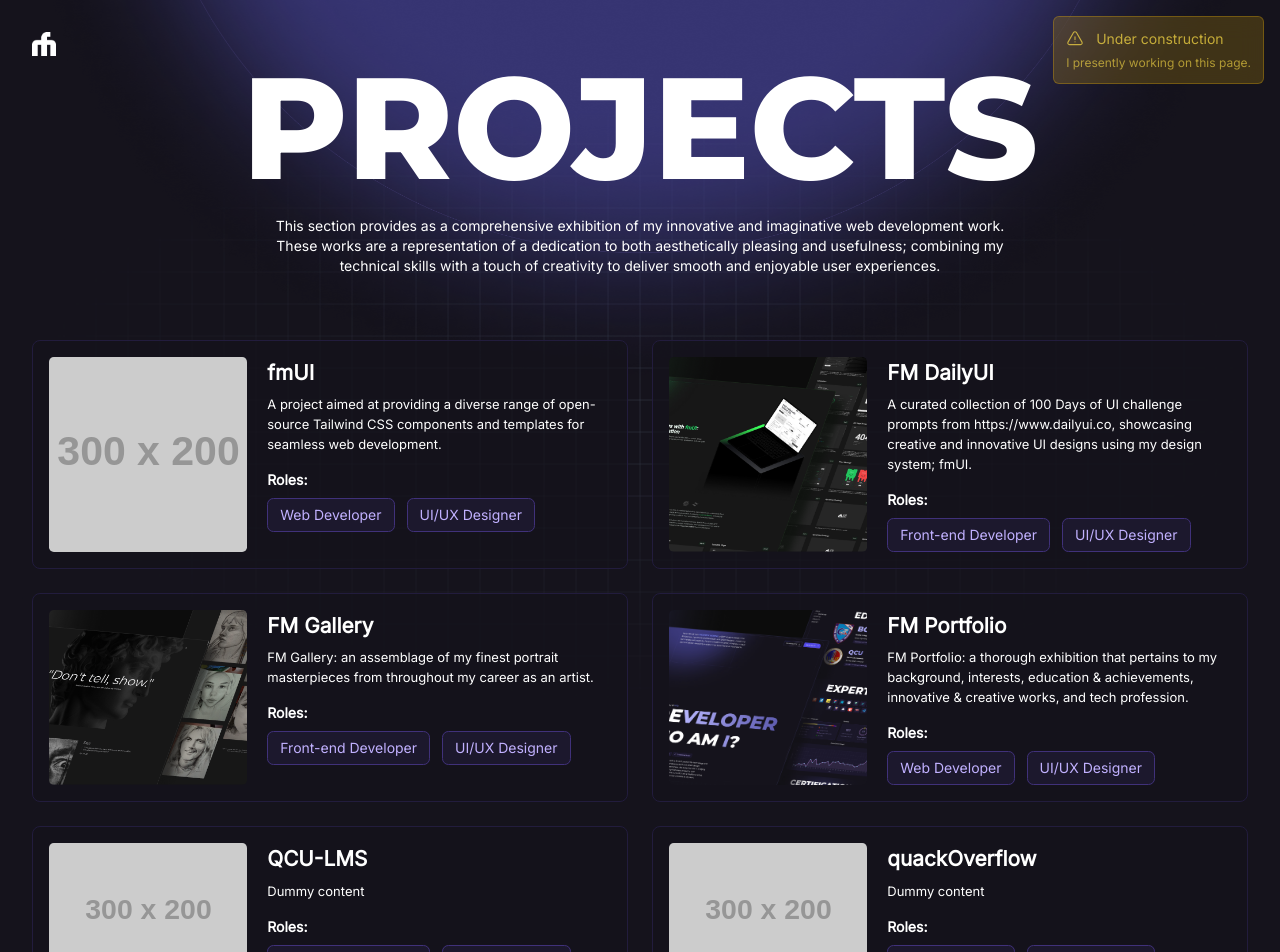
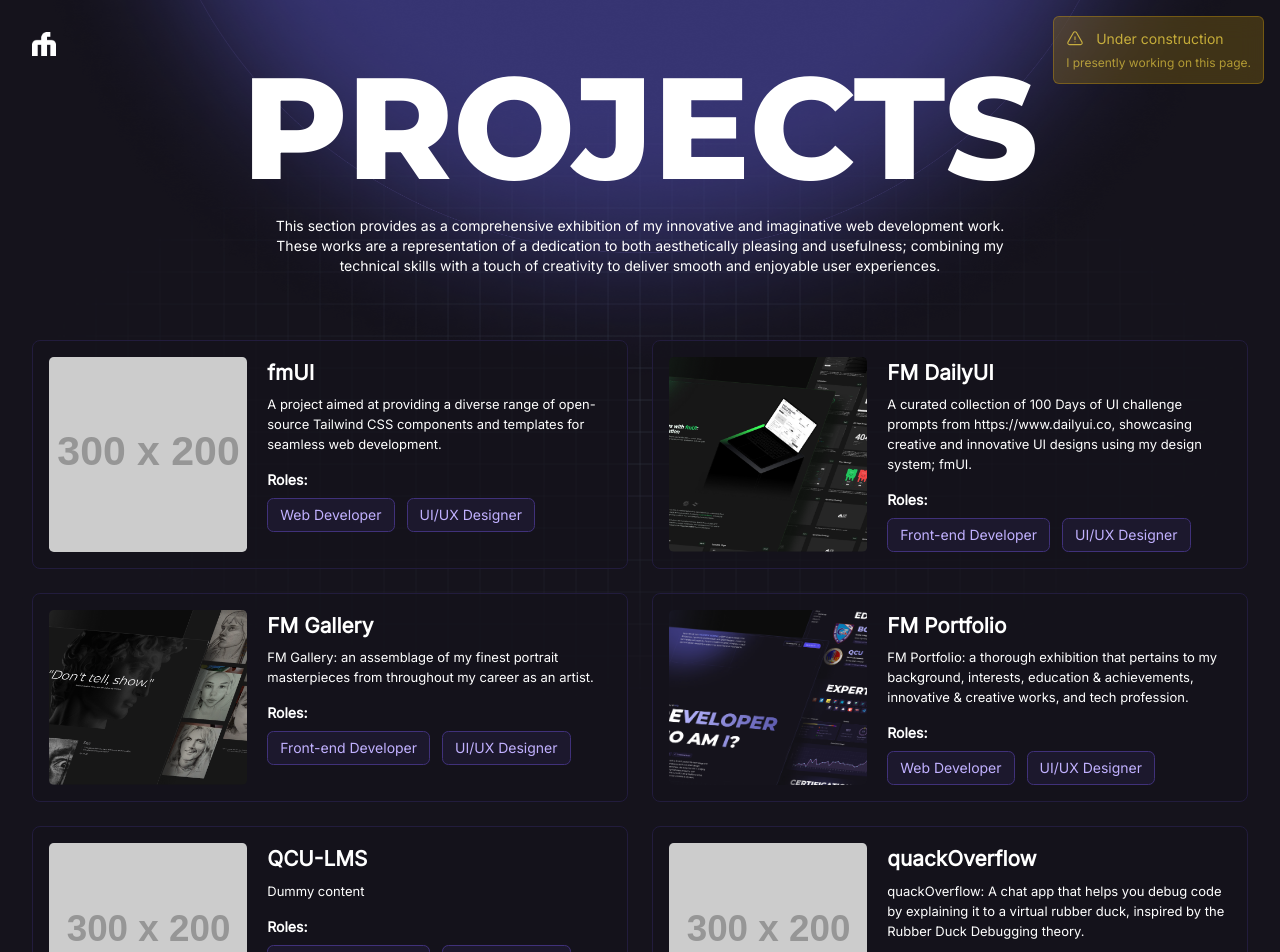
Before and after one commit to fwedwicc/FM-Portfolio, a React (Vite) app: page /FM-Portfolio/all-projects in a window 1280 px wide. Shown: the top 952 px of the page. Built offline with nearby package versions, Linux system fonts and the light colour scheme.

Commit message:
Added description and content for quackOverflow project in constants

```diff
--- a/src/constants/index.js
+++ b/src/constants/index.js
@@ -767,10 +767,10 @@ export const ProjectOverviewData = [
     id: 'quackOverflow',
     img: 'https://placehold.co/300x200',
     title: 'quackOverflow',
-    desc: 'Dummy content',
+    desc: 'quackOverflow: A chat app that helps you debug code by explaining it to a virtual rubber duck, inspired by the Rubber Duck Debugging theory.',
     roles: ['Web Developer', 'UI/UX Designer'],
     poster: FMPortfolioBanner,
-    content: "Dummy content",
+    content: "quackOverflow: A chat app where you can debug your code by explaining it to a virtual rubber duck. Inspired by the Rubber Duck Debugging theory, quackOverflow helps programmers find solutions by walking through their code line-by-line, turning obstacles into opportunities for discovery.",
     siteLink: "https://quack-overflow.vercel.app/",
     githubLink: "https://github.com/fwedwicc/quackOverflow",
     category: ['Personal Project', 'Entertainment Project'],
@@ -790,18 +790,34 @@ export const ProjectOverviewData = [
       {
         icon: tailwindlogo,
         tooltip: "Tailwind CSS"
-      }
+      },
+      {
+        icon: githublogo,
+        tooltip: "GitHub"
+      },
+      {
+        icon: gitlogo,
+        tooltip: "Git"
+      },
+      {
+        icon: vercellogo,
+        tooltip: "Vercel"
+      },
+      {
+        icon: npmlogo,
+        tooltip: "NPM"
+      },
     ],
     graphics: '',
-    date: 'Dummy - Present',
+    date: 'May 2024',
     status: 'Finished',
     contributor: [
       {
-        profile: 'https://images.unsplash.com/photo-1568602471122-7832951cc4c5?ixlib=rb-4.0.3&ixid=MnwxMjA3fDB8MHxwaG90by1wYWdlfHx8fGVufDB8fHx8&auto=format&fit=facearea&facepad=2&w=300&h=300&q=80',
+        profile: FrederickMoreno,
         name: 'Frederick Moreno',
         role: ['Web Developer', 'Front-end Developer', 'UI/UX Designer']
       },
     ],
-    summary: 'quackOverflow Summary'
+    summary: "As a Web Developer and UI/UX Designer in this project, I created quackOverflow to make debugging both fun and effective. This quirky app lets you chat your code problems to a virtual rubber duck that only says 'quack, ' turning the serious task of debugging into a lighthearted, yet surprisingly helpful, experience."
   },
 ];
```
